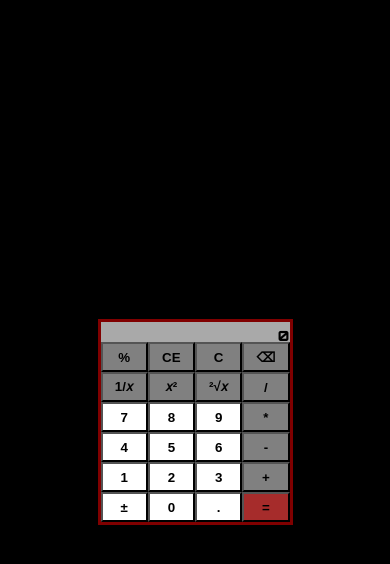
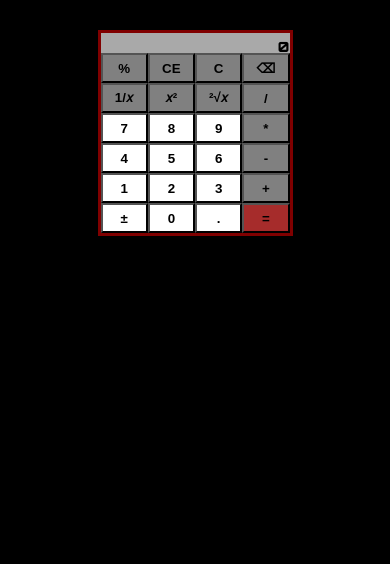
Before and after one commit to DragonOsman/javascript-calculator, a React (Create React App) app: page / in a window 390 px wide. Shown: the top 564 px of the page. Built offline with nearby package versions, Linux system fonts and the light colour scheme.

Commit message:
trying to fix responsive styling

```diff
--- a/scss/style.scss
+++ b/scss/style.scss
@@ -175,3 +175,10 @@
     }
   }
 }
+
+@media screen and (min-height: 400px) {
+  main {
+    height: 100%;
+    margin-top: 30px;
+  }
+}
--- a/src/styles/style.css
+++ b/src/styles/style.css
@@ -138,5 +138,11 @@
     width: 100%;
   }
 }
+@media screen and (min-height: 400px) {
+  main {
+    height: 100%;
+    margin-top: 30px;
+  }
+}
 
 /*# sourceMappingURL=style.css.map */
```
Also changed, not shown: 1 other file (tests, documents, lock files or other folders).
